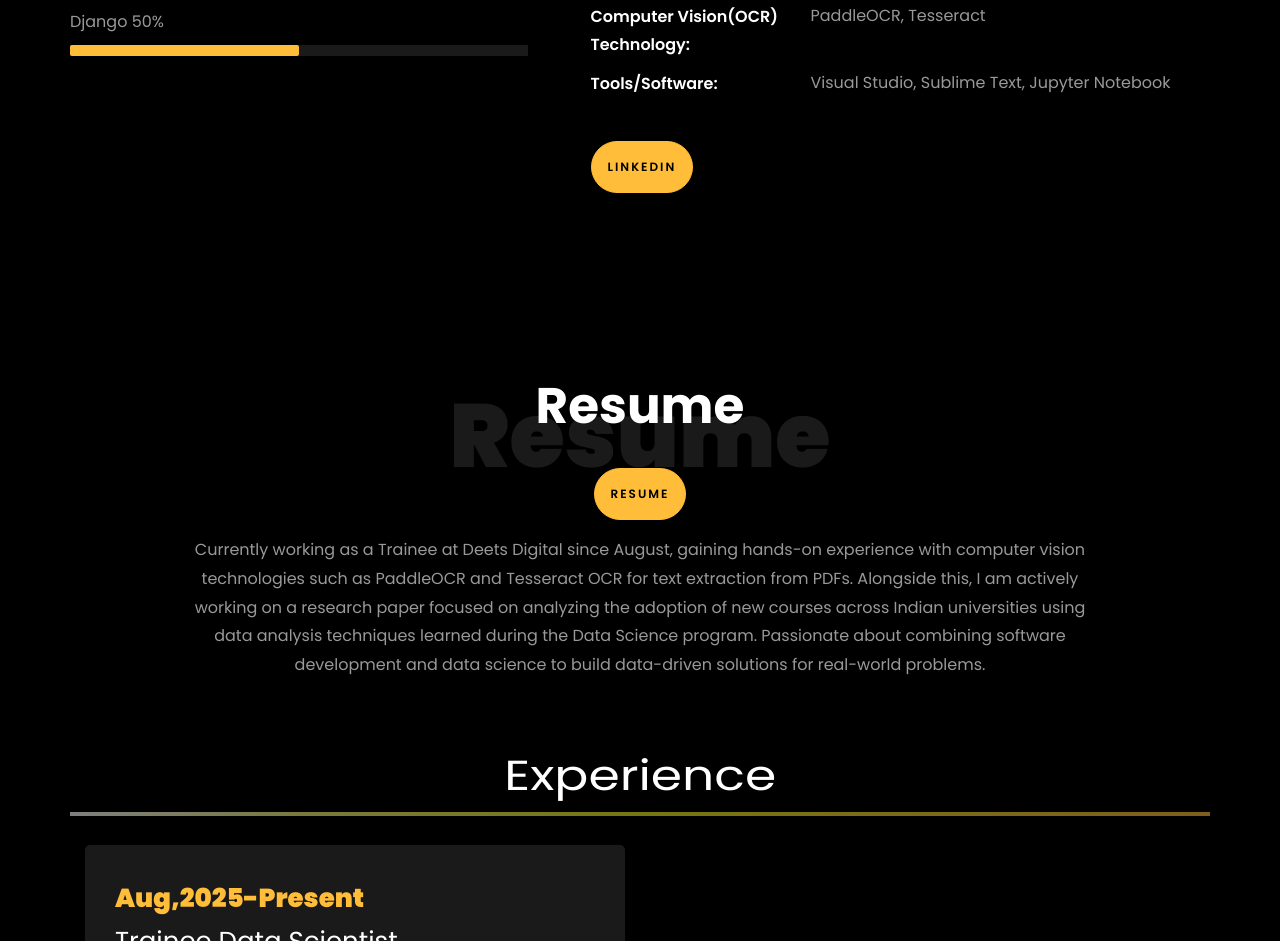
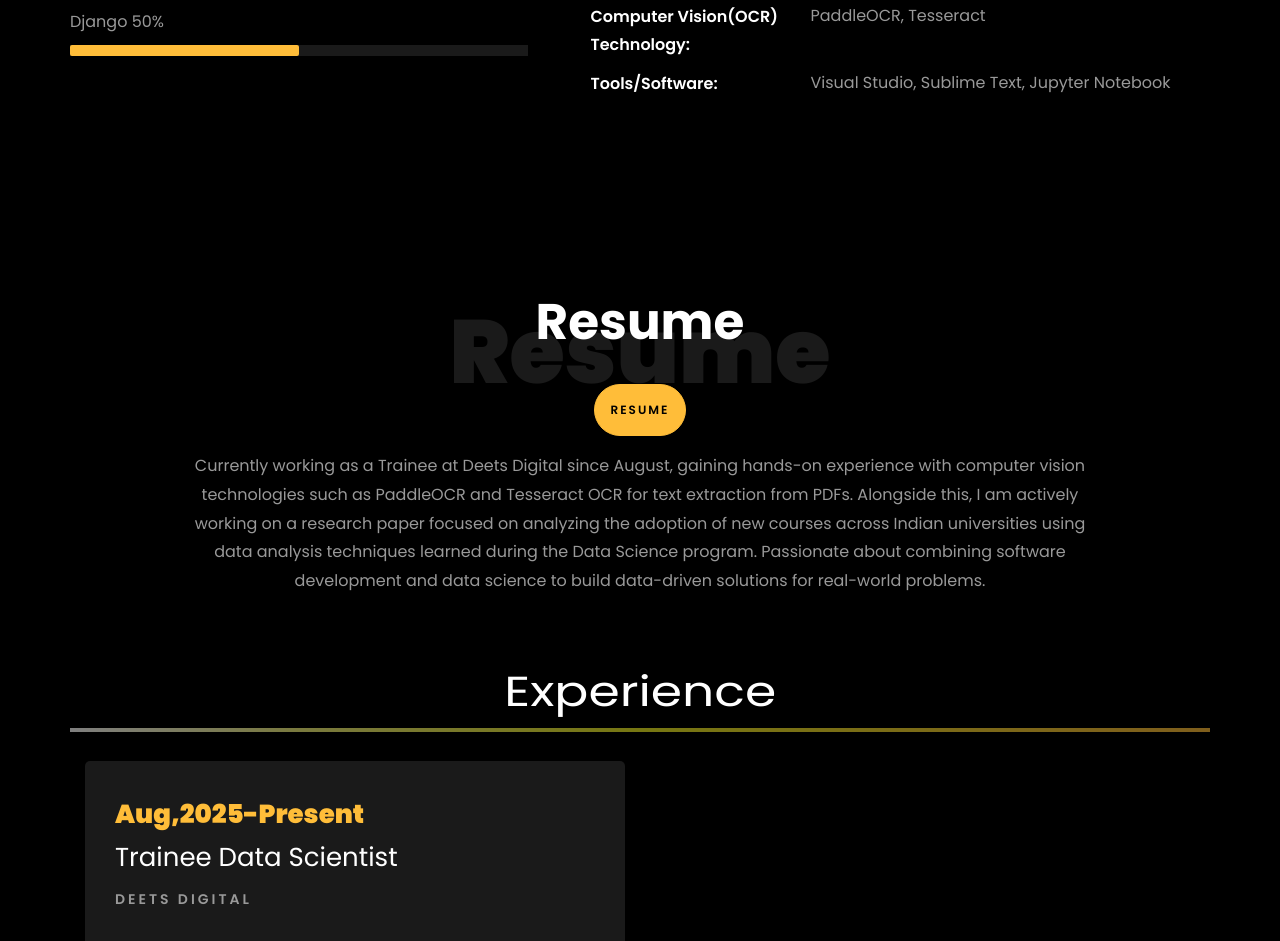
Before and after one commit to dhrumil21403/dhrumilpatel.github.io, a plain HTML site: page index.html in a window 1280 px wide. Shown: the part 1548-2489 px from the top of the page. Drawn offline with Linux system fonts and the light colour scheme; files whose address does not match are found by name.

Commit message:
Updated portfolio content

```diff
--- a/index.html
+++ b/index.html
@@ -334,15 +334,15 @@
 						</div>
 
 
-						<div class="counter-wrap ftco-animate d-flex mt-md-3">
+						<!-- <div class="counter-wrap ftco-animate d-flex mt-md-3">
 							<div class="text">
-								<!-- <p class="mb-4">
+								 <p class="mb-4">
 									<span class="number" data-number="30">0</span> <span>+</span>
 									<span>&nbsp; Projects completed</span>
 								</p> -->
-								<p><a href="https://www.linkedin.com/in/dhrumil-pa" class="btn btn-primary py-3 px-3">LinkedIn</a></p>
+								<!-- <p><a href="https://www.linkedin.com/in/dhrumil-pa" class="btn btn-primary py-3 px-3">LinkedIn</a></p>
 							</div>
-						</div>
+						</div> -->
 					</div>
 				</div>
 			</div>
```
